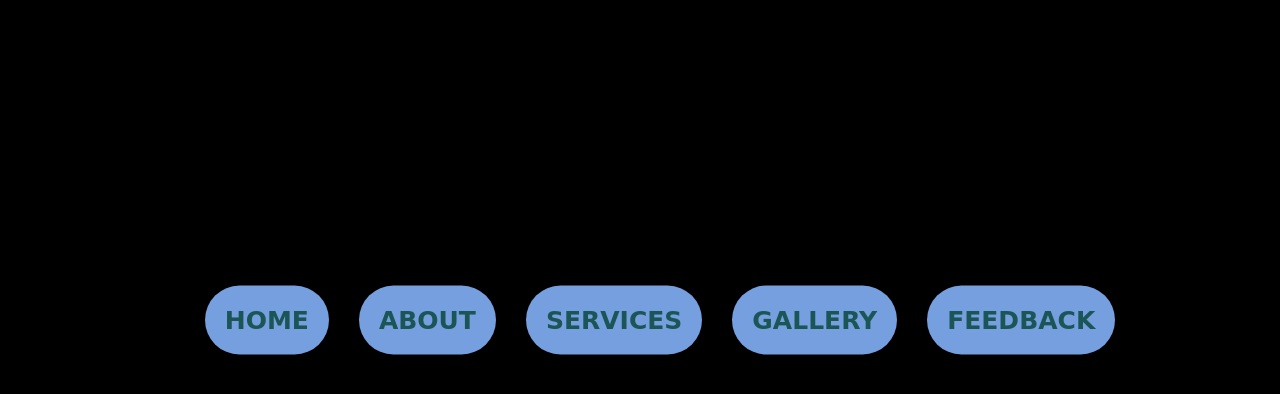
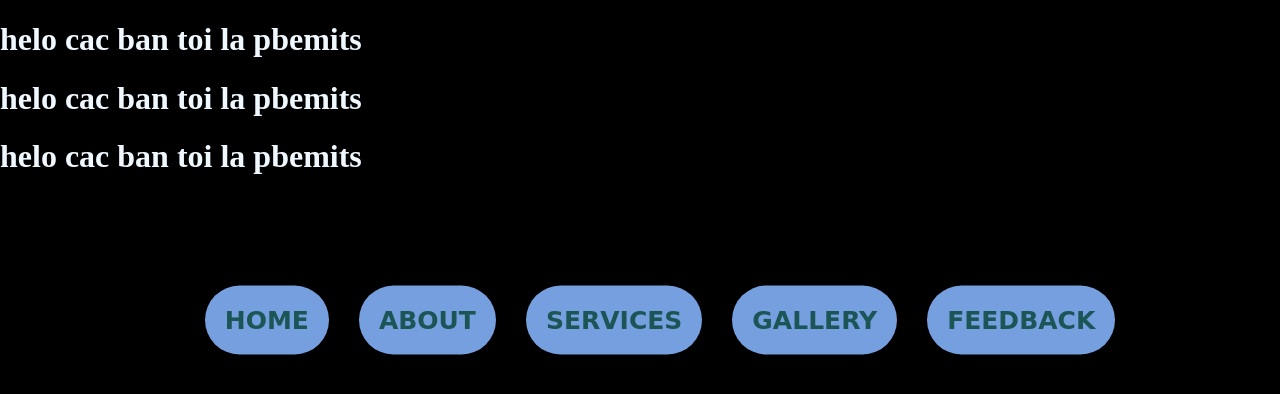
Before and after one commit to Pbemits/new-form-menu, a plain HTML site: page coder/index.html in a window 1280 px wide. Drawn offline with Linux system fonts and the light colour scheme; a web font is replaced by a local one.

Commit message:
Update index.html

```diff
--- a/coder/index.html
+++ b/coder/index.html
@@ -22,5 +22,8 @@
 			</ul>
 		</div>
 	</div>
+	<h1 style="color: aliceblue;">helo cac ban toi la pbemits</h1>
+	<h1 style="color: aliceblue;">helo cac ban toi la pbemits</h1>
+	<h1 style="color: aliceblue;">helo cac ban toi la pbemits</h1>
 </body>
 </html>
```
